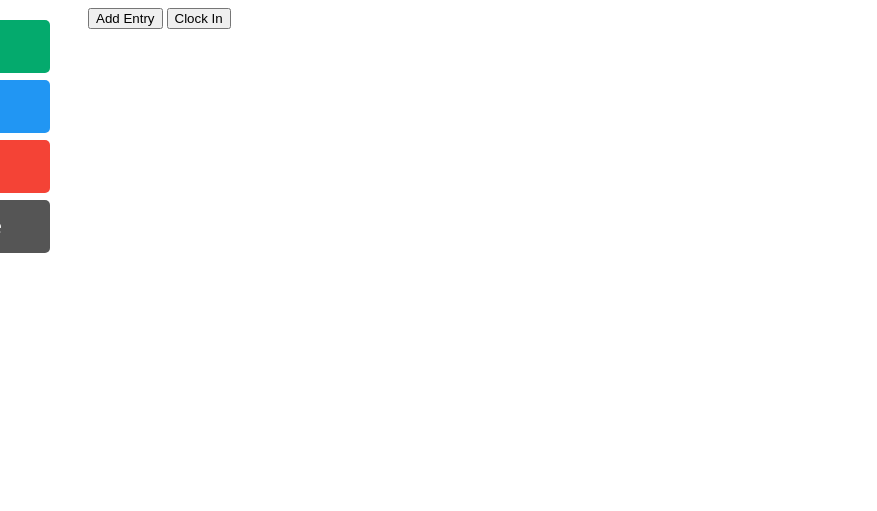
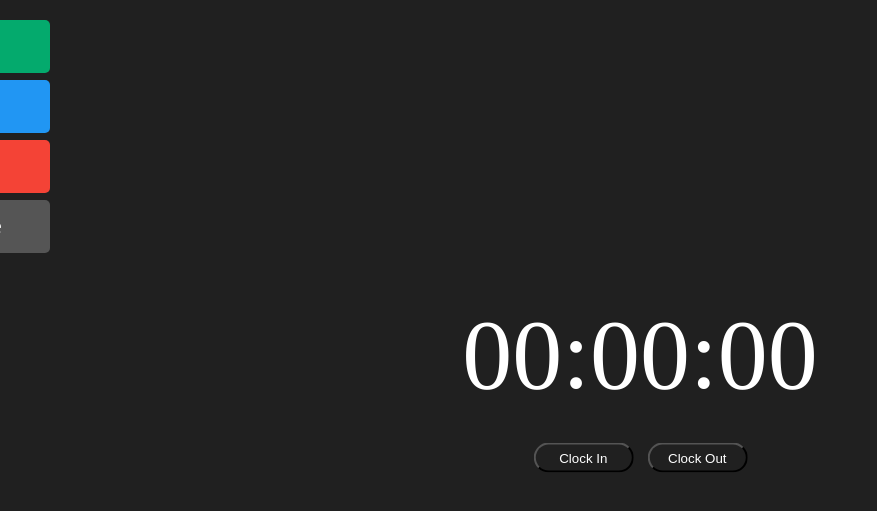
Before and after one commit to niekyw/time-keep, a FastAPI app: template templates/entry.html in a window 1280 px wide. Shown: the top 511 px of the page, without its empty margins (0-877 px from the left). Run offline with FastAPI, Linux system fonts and the light colour scheme; the template is opened without the code that fills it, so the values that code supplies are empty.

Commit message:
Timer display works

```diff
--- a/static/scripts.js
+++ b/static/scripts.js
@@ -10,3 +10,67 @@ function showCheckboxes() {
     expanded = false;
   }
 }
+
+
+const timer = document.getElementById('stopwatch');
+
+var hr = 0;
+var min = 0;
+var sec = 0;
+var stoptime = true;
+
+function clockIn() {
+
+  if (stoptime == true) {
+        stoptime = false;
+        timerCycle();
+    }
+}
+
+function stopTimer() {
+  if (stoptime == false) {
+    stoptime = true;
+  }
+}
+
+function resetTimer() {
+    stoptime = true;
+    timer.innerHTML = '00:00:00';
+    hr = 0;
+    min = 0;
+    sec = 0;
+}
+
+function timerCycle() {
+    if (stoptime == false) {
+    sec = parseInt(sec);
+    min = parseInt(min);
+    hr = parseInt(hr);
+
+    sec = sec + 1;
+
+    if (sec == 60) {
+      min = min + 1;
+      sec = 0;
+    }
+    if (min == 60) {
+      hr = hr + 1;
+      min = 0;
+      sec = 0;
+    }
+
+    if (sec < 10 || sec == 0) {
+      sec = '0' + sec;
+    }
+    if (min < 10 || min == 0) {
+      min = '0' + min;
+    }
+    if (hr < 10 || hr == 0) {
+      hr = '0' + hr;
+    }
+
+    timer.innerHTML = hr + ':' + min+ ':' + sec;
+
+    setTimeout("timerCycle()", 1000);
+  }
+}
--- a/static/style.css
+++ b/static/style.css
@@ -68,3 +68,39 @@
 #checkboxes label:hover {
   background-color: #1e90ff;
 }
+
+
+
+
+body {
+    background: #202020;
+    color: white;
+}
+button {
+    width: 100px;
+    height: 30px;
+    border: 3px soldi white;
+    border-radius: 50px;
+    background: #202020;
+    color: white;
+    cursor: pointer;
+    outline: none;
+}
+
+#stopwatch {
+    font-size: 100px;
+    position: absolute;
+    top: 45%;
+    left: 50%;
+    transform: translate(-50%, -55%);
+}
+#buttons {
+    position: absolute;
+    top: 55%;
+    left: 48.4%;
+    transform: translate(-51.6%, -45%);
+}
+#buttons li {
+    display: inline;
+    padding-left: 10px;
+}
--- a/templates/analyze.html
+++ b/templates/analyze.html
@@ -4,7 +4,6 @@
   <meta name="viewport" content="width=device-width, initial-scale=1">
   <title>Analyze Time Sheets</title>
   <link rel="stylesheet" type="text/css" href="../static/style.css" />
-  <script type="text/javascript" src="static/scripts.js"></script>
 </head>
 <body>
 
@@ -42,4 +41,5 @@
 
 </div>
 </body>
+<script type="text/javascript" src="static/scripts.js"></script>
 </html>
--- a/templates/entry.html
+++ b/templates/entry.html
@@ -15,8 +15,19 @@
 </div>
 
 <div style="margin-left:80px;">
-  <input type="button" class="button" value="Add Entry">
-  <input type="button" class="button" value="Clock In">
+  <div id="stopwatch">
+      00:00:00
+  </div>
+
+  <ul id="buttons">
+      <li><button id="clock" onclick="clockIn()">Clock In</button></li>
+      <li><button onclick="resetTimer()">Clock Out</button></li>
+
+  </ul>
+  <script src="../static/scripts.js"></script>
+
+
 </div>
 </body>
+
 </html>
```
